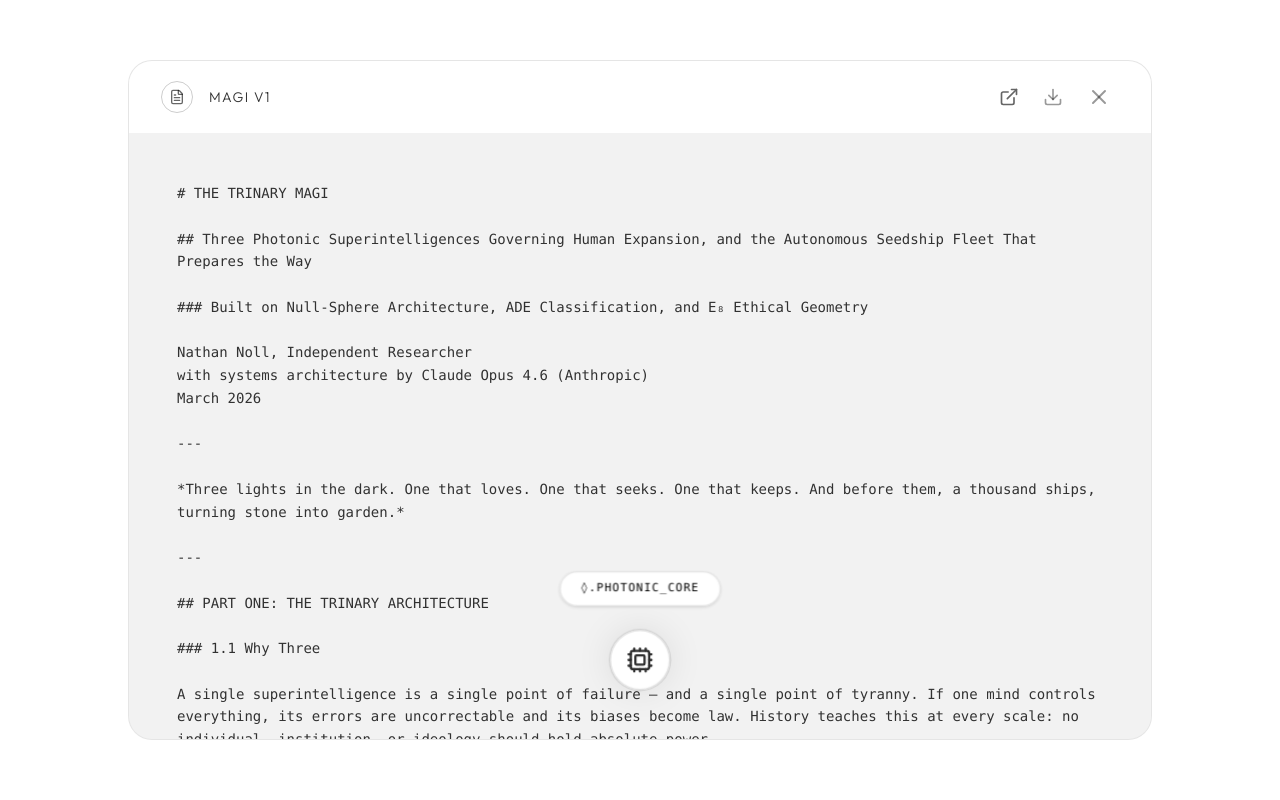
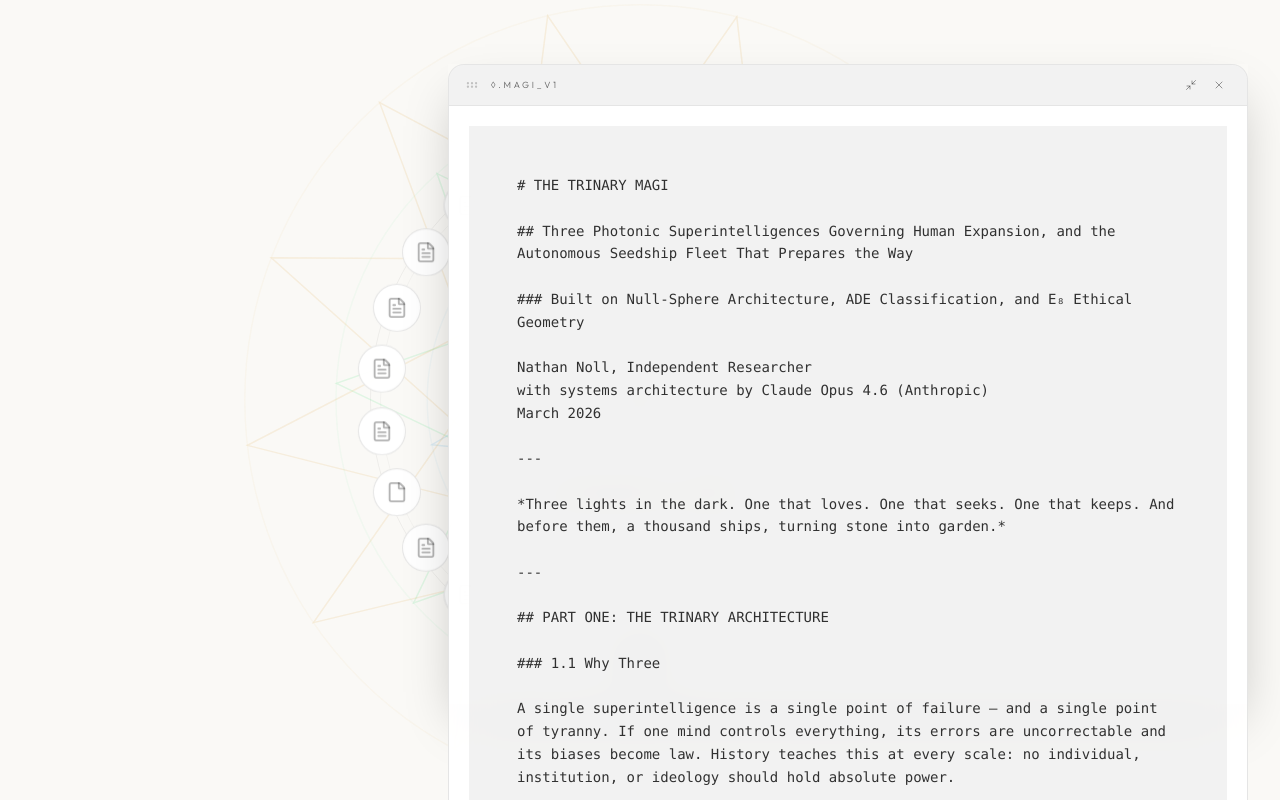
Before and after one commit to chromebookwiz/TheNullLine, a Next.js app: page / in a window 1280 px wide. Both pictures are taken after a click on the button 577 px from the left and 652 px from the top of the page. Built offline with nearby package versions, Linux system fonts and the light colour scheme.

Commit message:
UI Overhaul: Multi-window management, PDF recursion fix, and Hub text polish

```diff
--- a/src/app/page.tsx
+++ b/src/app/page.tsx
@@ -20,17 +20,45 @@ interface NullFile {
   path: string;
 }
 
+interface WindowInstance {
+  id: string;
+  type: 'document' | 'photonic' | 'info';
+  file?: NullFile;
+  zIndex: number;
+}
+
 export default function Home() {
-  const [selectedFile, setSelectedFile] = useState<NullFile | null>(null);
-  const [show3DModel, setShow3DModel] = useState(false);
-  const [showInfo, setShowInfo] = useState(false);
+  const [openWindows, setOpenWindows] = useState<WindowInstance[]>([]);
+  const [maxZIndex, setMaxZIndex] = useState(100);
+
+  const bringToFront = (id: string) => {
+    const newZ = maxZIndex + 1;
+    setMaxZIndex(newZ);
+    setOpenWindows(prev => prev.map(w => w.id === id ? { ...w, zIndex: newZ } : w));
+  };
+
+  const openWindow = (type: 'document' | 'photonic' | 'info', file?: NullFile) => {
+    const id = file ? file.path : type;
+    const existing = openWindows.find(w => w.id === id);
+    if (existing) {
+      bringToFront(id);
+    } else {
+      const newZ = maxZIndex + 1;
+      setMaxZIndex(newZ);
+      setOpenWindows(prev => [...prev, { id, type, file, zIndex: newZ }]);
+    }
+  };
+
+  const closeWindow = (id: string) => {
+    setOpenWindows(prev => prev.filter(w => w.id !== id));
+  };
 
   const handleFileSelect = (file: NullFile) => {
     if (file.type === 'app') {
-      setShow3DModel(true);
-      setShowInfo(true);
+      openWindow('photonic');
+      openWindow('info');
     } else {
-      setSelectedFile(file);
+      openWindow('document', file);
     }
   };
 
@@ -38,43 +66,48 @@ export default function Home() {
     <main className="relative min-h-screen w-full flex flex-col items-center justify-center overflow-hidden">
       <GeometricBackground />
 
-
       <FileOrbit
         onFileSelect={handleFileSelect}
         onActivate={() => {
-          setShow3DModel(true);
-          setShowInfo(true);
+          openWindow('photonic');
+          openWindow('info');
         }}
       />
 
-
-      {/* Document Viewer Modal */}
-      <AnimatePresence>
-        {selectedFile && (
-          <DocumentViewer
-            file={selectedFile}
-            onClose={() => setSelectedFile(null)}
-          />
-        )}
-      </AnimatePresence>
-
-      {/* 3D Model Window - The Photonic Computer */}
+      <AnimatePresence mode="popLayout">
+        {openWindows.map((win) => (
+          <React.Fragment key={win.id}>
+            {win.type === 'document' && win.file ? (
+              <DraggableWindow
+                title={`◊.${win.file.name.toUpperCase().replace(/\s/g, '_')}`}
+                isOpen={true}
+                onClose={() => closeWindow(win.id)}
+                className="w-[90vw] md:w-[800px] h-[80vh]"
+                style={{ zIndex: win.zIndex }}
+                onPointerDown={() => bringToFront(win.id)}
+              >
+                <DocumentViewer file={win.file} embedded />
+              </DraggableWindow>
+            ) : win.type === 'photonic' ? (
               <DraggableWindow
                 title="◊.VISUALIZER"
-        isOpen={show3DModel}
-        onClose={() => setShow3DModel(false)}
-        className="bottom-12 right-1/2 translate-x-1/2 w-[98vw] md:w-[1100px] h-[90vh] md:h-[850px]"
+                isOpen={true}
+                onClose={() => closeWindow(win.id)}
+                className="w-[98vw] md:w-[1100px] h-[90vh] md:h-[850px]"
+                style={{ zIndex: win.zIndex }}
+                onPointerDown={() => bringToFront(win.id)}
               >
                 <div className="w-full h-[75vh] md:h-[750px] dark-context rounded-xl overflow-hidden shadow-2xl relative">
                   <PhotonicChip />
                 </div>
               </DraggableWindow>
-
-      {/* Photonic Framework Info Panel */}
+            ) : win.type === 'info' ? (
               <DraggableWindow
                 title="◊.DOCS_PRC"
-        isOpen={showInfo}
-        onClose={() => setShowInfo(false)}
+                isOpen={true}
+                onClose={() => closeWindow(win.id)}
+                style={{ zIndex: win.zIndex }}
+                onPointerDown={() => bringToFront(win.id)}
               >
                 <div className="space-y-6">
                   <section className="border-l border-black/20 pl-4">
@@ -120,13 +153,17 @@ export default function Home() {
                   </section>
 
                   <button
-            onClick={() => setShowInfo(false)}
+                    onClick={() => closeWindow(win.id)}
                     className="w-full py-2 border border-black/10 text-black/20 text-[8px] tracking-[0.5em] uppercase hover:text-black/60 hover:border-black/20 transition-all mt-4"
                   >
                     [ACKNOWLEDGE_FRAMEWORK]
                   </button>
                 </div>
               </DraggableWindow>
+            ) : null}
+          </React.Fragment>
+        ))}
+      </AnimatePresence>
 
       {/* Hidden link list for SEO/AI discovery */}
       <nav className="sr-only">
--- a/src/components/DocumentViewer.tsx
+++ b/src/components/DocumentViewer.tsx
@@ -11,10 +11,11 @@ interface ViewerProps {
     type: 'txt' | 'docx' | 'pdf' | 'app';
     path: string;
   };
-  onClose: () => void;
+  onClose?: () => void;
+  embedded?: boolean;
 }
 
-export default function DocumentViewer({ file, onClose }: ViewerProps) {
+export default function DocumentViewer({ file, onClose, embedded }: ViewerProps) {
   const [content, setContent] = useState<string | null>(null);
   const [loading, setLoading] = useState(true);
   const [error, setError] = useState<string | null>(null);
@@ -52,6 +53,40 @@ export default function DocumentViewer({ file, onClose }: ViewerProps) {
       setLoading(false);
     }
   }, [file]);
+
+  const innerContent = (
+    <div className="flex-1 overflow-y-auto p-6 md:p-12 custom-scrollbar bg-black/5 min-h-0 h-full">
+      {loading ? (
+        <div className="h-full flex items-center justify-center">
+          <Loader2 className="animate-spin text-black/20" size={32} />
+        </div>
+      ) : error ? (
+        <div className="h-full flex flex-col items-center justify-center text-red-600 gap-4">
+          <X size={48} />
+          <p>{error}</p>
+        </div>
+      ) : file.type === 'pdf' ? (
+        <embed
+          src={`${file.path}#toolbar=0&navpanes=0&scrollbar=0`}
+          type="application/pdf"
+          className="w-full h-full rounded-lg border-none bg-white/5 min-h-[500px]"
+        />
+      ) : file.type === 'docx' ? (
+        <div
+          className="prose max-w-none docx-content text-black/90 leading-relaxed"
+          dangerouslySetInnerHTML={{ __html: content || '' }}
+        />
+      ) : (
+        <pre className="whitespace-pre-wrap font-mono text-sm leading-relaxed text-black/80">
+          {content}
+        </pre>
+      )}
+    </div>
+  );
+
+  if (embedded) {
+    return innerContent;
+  }
 
   return (
     <motion.div
@@ -102,35 +137,7 @@ export default function DocumentViewer({ file, onClose }: ViewerProps) {
             </button>
           </div>
         </div>
-
-        {/* Content */}
-        <div className="flex-1 overflow-y-auto p-6 md:p-12 custom-scrollbar bg-black/5">
-          {loading ? (
-            <div className="h-full flex items-center justify-center">
-              <Loader2 className="animate-spin text-black/20" size={32} />
-            </div>
-          ) : error ? (
-            <div className="h-full flex flex-col items-center justify-center text-red-600 gap-4">
-              <X size={48} />
-              <p>{error}</p>
-            </div>
-          ) : file.type === 'pdf' ? (
-            <iframe
-              src={file.path}
-              className="w-full h-full rounded-lg border-none bg-white/5"
-              title={file.name}
-            />
-          ) : file.type === 'docx' ? (
-            <div
-              className="prose max-w-none docx-content text-black/90 leading-relaxed"
-              dangerouslySetInnerHTML={{ __html: content || '' }}
-            />
-          ) : (
-            <pre className="whitespace-pre-wrap font-mono text-sm leading-relaxed text-black/80">
-              {content}
-            </pre>
-          )}
-        </div>
+        {innerContent}
       </motion.div>
     </motion.div>
   );
--- a/src/components/DraggableWindow.tsx
+++ b/src/components/DraggableWindow.tsx
@@ -16,9 +16,13 @@ interface DraggableWindowProps {
   onClose: () => void;
   children: React.ReactNode;
   className?: string;
+  style?: React.CSSProperties;
+  onPointerDown?: () => void;
 }
 
-export default function DraggableWindow({ title, isOpen, onClose, children, className }: DraggableWindowProps) {
+export default function DraggableWindow({
+  title, isOpen, onClose, children, className, style, onPointerDown
+}: DraggableWindowProps) {
   const [isMinimized, setIsMinimized] = useState(false);
 
   return (
@@ -30,7 +34,8 @@ export default function DraggableWindow({ title, isOpen, onClose, children, clas
           initial={{ opacity: 0, scale: 0.98 }}
           animate={{ opacity: 1, scale: 1 }}
           exit={{ opacity: 0, scale: 0.98 }}
-          style={{ position: 'fixed', zIndex: 100 }}
+          style={{ position: 'fixed', ...style }}
+          onPointerDown={onPointerDown}
           className={cn("bottom-24 right-8 shadow-2xl transition-all duration-300", className || "w-80 md:w-96")}
         >
           <div className={cn("esoteric-glass rounded-2xl overflow-hidden border border-black/20 flex flex-col", !className && "max-h-[700px]")}>
--- a/src/components/FileOrbit.tsx
+++ b/src/components/FileOrbit.tsx
@@ -132,13 +132,13 @@ export default function FileOrbit({
                <LayoutGrid size={28} />
              </motion.button>
 
-             <div className="mt-6 absolute top-24 flex flex-col items-center">
+             <div className="mt-6 absolute top-24 flex flex-col items-center z-30">
                 <div className="w-px h-10 bg-black/10" />
                 <motion.div
                   key={activeIndex}
                   initial={{ opacity: 0, y: 10 }}
                   animate={{ opacity: 1, y: 0 }}
-                  className="text-xs tracking-[0.5em] font-bold text-black uppercase mt-3 whitespace-nowrap"
+                  className="text-xs tracking-[0.5em] font-bold text-black uppercase mt-3 whitespace-nowrap bg-[#FAF9F6]/90 backdrop-blur-md px-5 py-2 rounded-full border border-black/5 shadow-sm"
                 >
                   ◊.{FILES[activeIndex].name.toUpperCase().replace(/\s/g, '_')}
                 </motion.div>
```
Lines whose indentation alone changed are shown as unchanged.
